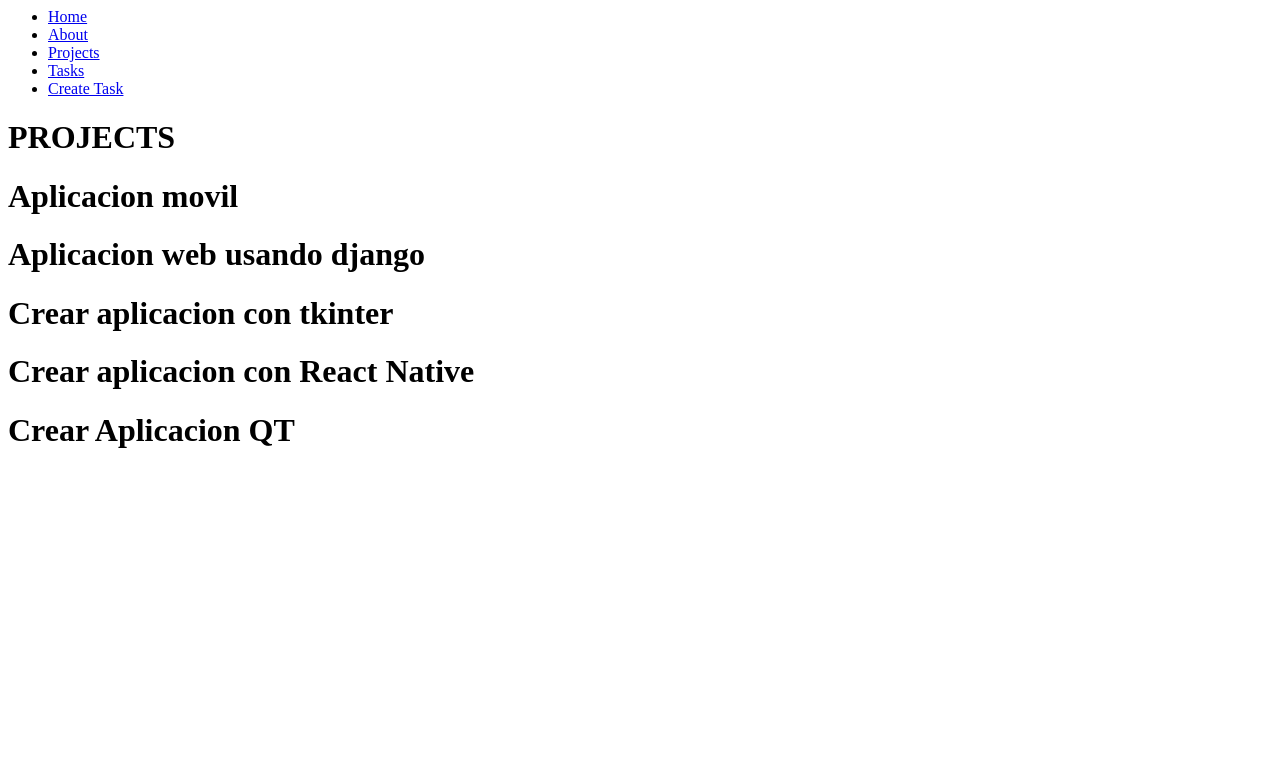
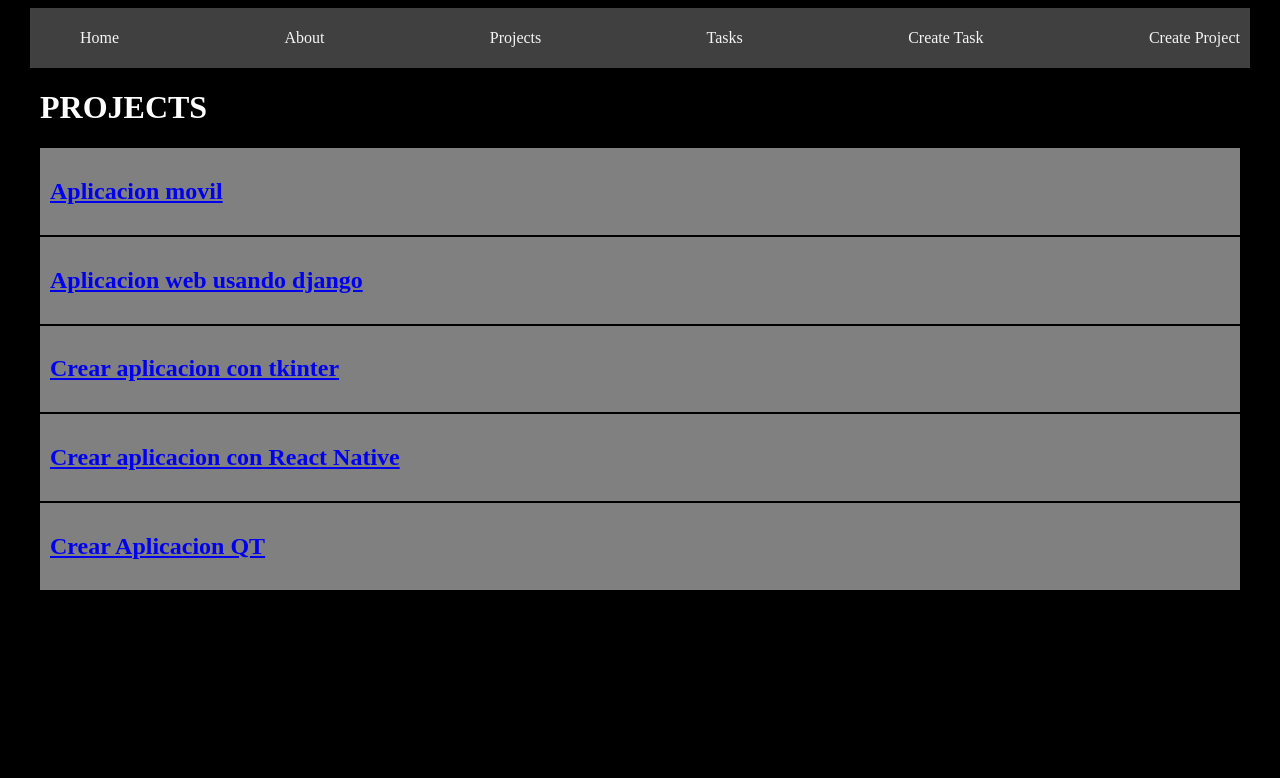
Before and after one commit to Alexis-Sanchez-B/djangoproject, a Django app: page /projects/ in a window 1280 px wide. Shown: the top 778 px of the page. Run offline with Django 5.2, Linux system fonts and the light colour scheme; data comes from the database, SQL or seed files in the repository; both versions use the stored data as it was after the commit.

Commit message:
commit 18112024 15:51 Falta agregar CSS para mejorar presentacion y limpiar de la BD los datos de prueba

```diff
--- /dev/null
+++ b/myapp/static/styles/main.css
@@ -0,0 +1,45 @@
+body {
+background: black;
+color: white;
+}
+
+.navbar{
+background: #404040;
+padding: 5px 10px;
+}
+
+.navbar ul{
+    display: flex;
+    justify-content: space-between;
+}
+
+.navbar ul li{
+    list-style: none;
+}
+
+.navbar ul li a {
+    color: whitesmoke;
+    text-decoration: none;
+}
+
+.navbar ul li a:hover{
+    color: red;
+}
+
+.container{
+    max-width: 1200px;
+    margin: auto;
+}
+
+.card{
+    background: gray;
+    padding: 10px;
+    margin-bottom: 2px;
+}
+
+.input{
+    background: red;
+    padding: 10X;
+    text-align: center;
+    display: block;
+}
--- a/myapp/templates/index.html
+++ b/myapp/templates/index.html
@@ -1,6 +1,11 @@
 {% extends 'layouts/base.html' %}
+
+{% load static %}
 
 {% block content %}
 <h1>{{ title }}</h1>
+
+<img src="{% static 'rengo1.png' %}" alt="" width="500">
+
 <p>Lorem ipsum, dolor sit amet consectetur adipisicing elit. Minus voluptates dolores earum error iste repellendus deleniti harum omnis vero recusandae dicta, neque corrupti sunt beatae debitis dolorum? Qui maxime veniam voluptatem? Iste dignissimos a libero.</p>
 {%endblock%}
--- a/myapp/templates/layouts/base.html
+++ b/myapp/templates/layouts/base.html
@@ -1,11 +1,27 @@
-<nav>
-    <ul>
-        <li><a href="/">Home</a></li>
-        <li><a href="/about">About</a></li>
-        <li><a href="/projects">Projects</a></li>
-        <li><a href="/tasks">Tasks</a></li>
-        <li><a href="/create_task">Create Task</a></li>
-    </ul>
-</nav>
-{% block content %}
-{% endblock %}
+{% load static %}
+<!DOCTYPE html>
+<html lang="en">
+<head>
+    <meta charset="UTF-8">
+    <meta name="viewport" content="width=device-width, initial-scale=1.0">
+    <title>Django Projects</title>
+    <link rel="stylesheet" href="{% static 'styles/main.css' %}">
+</head>
+<body>
+    <nav class="navbar container">
+        <ul>
+            <li><a href="{% url 'index' %}">Home</a></li>
+            <li><a href="{% url 'about' %}">About</a></li>
+            <li><a href="{% url 'projects' %}">Projects</a></li>
+            <li><a href="{% url 'tasks' %}">Tasks</a></li>
+            <li><a href="{% url 'create_task' %}">Create Task</a></li>
+            <li><a href="{% url 'create_project' %}">Create Project</a></li>
+        </ul>
+    </nav>
+    <main class="container">
+    {% block content %}
+    {% endblock %}
+    </main>
+
+</body>
+</html>
--- a/myapp/templates/projects.html
+++ b/myapp/templates/projects/detail.html
@@ -1,15 +1,14 @@
 {% extends 'layouts/base.html' %}
 
 {% block content %}
+<h1>{{project}}</h1>
 
-<h1>PROJECTS</h1>
-
-{%  for project in projects %}
-
+{% for task in tasks %}
 <div>
-<h1>{{project.name}}</h1>
+    <h1>
+        {{task.title}}
+    </h1>
 </div>
-
 {% endfor %}
 
 {% endblock %}
--- /dev/null
+++ b/myapp/templates/projects/projects.html
@@ -0,0 +1,17 @@
+{% extends 'layouts/base.html' %}
+
+{% block content %}
+
+<h1>PROJECTS</h1>
+
+{%  for project in projects %}
+
+<div class="card">
+<a href="{% url 'project_detail' project.id %}">
+    <h2>{{project.name}}</h2>
+</a>
+</div>
+
+{% endfor %}
+
+{% endblock %}
--- a/myapp/urls.py
+++ b/myapp/urls.py
@@ -3,10 +3,12 @@ from django.urls import path
 from . import views
 
 urlpatterns = [
-    path('',views.index),
-    path('about/',views.about),
-    path('hello/<str:username>',views.hello),
-    path('projects/',views.projects),
-    path('tasks/',views.tasks),
-    path('create_task/',views.create_task)
+    path('',views.index, name = "index"),
+    path('about/',views.about, name = "about"),
+    path('hello/<str:username>',views.hello, name = "hello"),
+    path('projects/',views.projects, name = "projects"),
+    path('tasks/',views.tasks, name = "tasks"),
+    path('create_task/',views.create_task, name = "create_task"),
+    path('create_project/',views.create_project, name = "create_project"),
+    path('projects/<int:id>',views.project_detail, name = "project_detail")
 ]
--- a/myapp/views.py
+++ b/myapp/views.py
@@ -2,7 +2,7 @@ from django.shortcuts import render, redirect
 from django.http import HttpResponse, JsonResponse
 from .models import Project,Task #consultar a la BD
 from django.shortcuts import get_object_or_404 #Obtenemos para dar error 404 cuando no se encuentre un dato
-from .forms import CreateNewTask
+from .forms import CreateNewTask, CreateNewProject
 
 
 # Create your views here.
@@ -29,7 +29,7 @@ def projects(request):
     #project = list(Project.objects.values()) #Esto devuelve un query set para mandar al cliente
     #return JsonResponse(project, safe=False)
     projects = Project.objects.all()
-    return render(request, 'projects.html',{
+    return render(request, 'projects/projects.html',{
         'projects': projects
     })
 
@@ -38,17 +38,36 @@ def tasks(request):
     #task = get_object_or_404(Task, id=id)
     #return HttpResponse('task: %s'% task.title)
     tasks = Task.objects.all()
-    return render(request,'tasks.html',{
+    return render(request,'tasks/tasks.html',{
         'tasks': tasks
     })
 
 def create_task(request):
     if request.method == 'GET':
-         return render(request,'create_task.html',{
+         return render(request,'tasks/create_task.html',{
         'form': CreateNewTask()
         })
     else:
         title = request.POST.get('title', '').strip()  # Usa .get() para acceder a los datos de forma segura.
         descripcion = request.POST.get('descripcion', '').strip()
         Task.objects.create(title=title, descripcion=descripcion, project_id=2)
-        return redirect('/tasks/')
+        return redirect('tasks')
+
+
+def create_project(request):
+    if request.method == 'GET':
+        return render(request,'projects/create_project.html',{
+        'form': CreateNewProject()
+        })
+    else:
+        nombre = request.POST.get('name','').strip()
+        Project.objects.create(name=nombre)
+        return redirect('projects')
+
+def project_detail(request,id):
+    project = get_object_or_404(Project, id=id)
+    tasks = Task.objects.filter(project_id=id)
+    return render(request, 'projects/detail.html',{
+        'project': project,
+        'tasks': tasks
+    })
```
Also changed, not shown: myapp/forms.py (+5 -2 lines), myapp/templates/create_project.html (deleted, +0 -7 lines), myapp/templates/projects/create_project.html (added, +14 -0 lines), db.sqlite3, myapp/static/rengo1.png (added), myapp/templates/tasks/create_task.html (renamed from myapp/templates/create_task.html), myapp/templates/tasks/tasks.html (renamed from myapp/templates/tasks.html).
